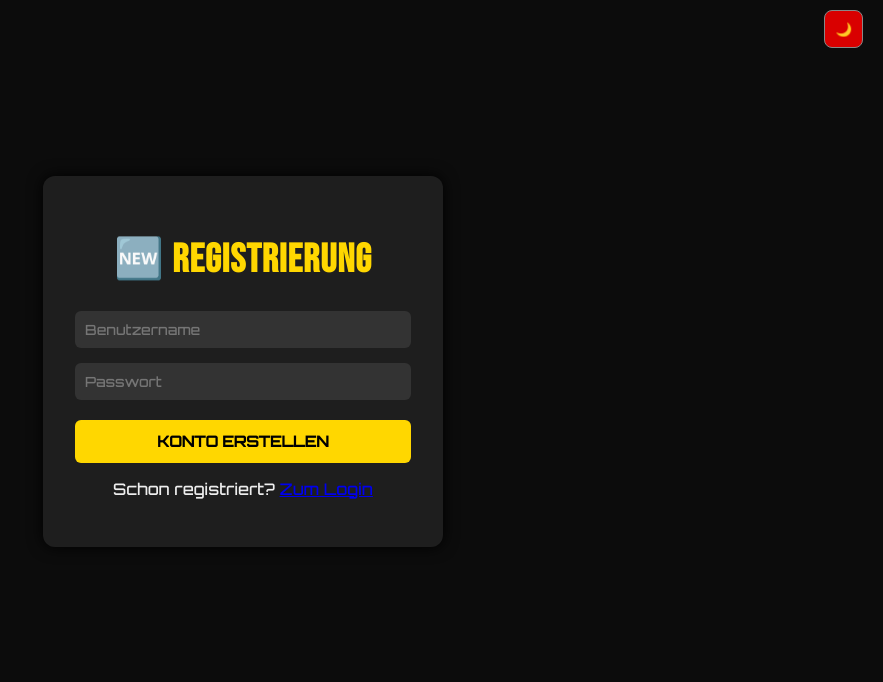
After one commit to Tafi03/racevalleykings, a Flask app: page /register in a window 1280 px wide. The commit adds this page. Shown: the top 682 px of the page, without its empty margins (397-1280 px from the left). Run offline with Flask 3, Linux system fonts and the light colour scheme.

Commit message:
user register

```diff
--- a/app.py
+++ b/app.py
@@ -176,3 +176,33 @@ def admin_delete_user(user_id):
 # ── Lokalstart ───────────────────────────────────────────────────────
 if __name__ == '__main__':
     app.run(debug=True)
+
+@app.route('/register', methods=['GET', 'POST'])
+def register():
+    error = None
+    if request.method == 'POST':
+        username = request.form['username']
+        password = request.form['password']
+
+        if not username or not password:
+            error = "Bitte Benutzername und Passwort angeben."
+        else:
+            with engine.begin() as conn:
+                user_exists = conn.execute(
+                    text("SELECT 1 FROM nutzer WHERE username = :u"),
+                    {"u": username}
+                ).fetchone()
+                if user_exists:
+                    error = "Benutzername existiert bereits."
+                else:
+                    pw_hash = generate_password_hash(password)
+                    conn.execute(
+                        text("""
+                            INSERT INTO nutzer (username, passwort)
+                            VALUES (:u, :p)
+                        """),
+                        {"u": username, "p": pw_hash}
+                    )
+                    session['user'] = username
+                    return redirect('/zeiten')
+    return render_template("register.html", error=error)
--- a/templates/login.html
+++ b/templates/login.html
@@ -53,6 +53,7 @@
             <div class="form-group">
                 <button type="submit">Einloggen</button>
             </div>
+            <p style="margin-top: 1em;">Noch kein Konto? <a href="/register">Registrieren</a></p>
         </form>
     </div>
 
--- /dev/null
+++ b/templates/register.html
@@ -0,0 +1,31 @@
+<!DOCTYPE html>
+<html lang="de">
+<head>
+    <meta charset="UTF-8">
+    <title>Registrieren – Race Valley Kings</title>
+    <link rel="stylesheet" href="{{ url_for('static', filename='style.css') }}">
+    <link rel="icon" href="{{ url_for('static', filename='favicon.ico') }}">
+    <link href="https://fonts.googleapis.com/css2?family=Orbitron:wght@500&family=Bebas+Neue&family=Press+Start+2P&family=Noto+Sans+JP&display=swap" rel="stylesheet">
+</head>
+<body class="dark">
+
+    <div style="position: absolute; top: 10px; right: 20px;">
+        <button id="theme-toggle" class="theme-btn">🌙</button>
+    </div>
+
+    <div class="login-container">
+        <h1>🆕 Registrierung</h1>
+        {% if error %}
+            <p class="error">{{ error }}</p>
+        {% endif %}
+        <form method="POST" class="login-form">
+            <input name="username" placeholder="Benutzername" required>
+            <input name="password" type="password" placeholder="Passwort" required>
+            <button type="submit">Konto erstellen</button>
+        </form>
+        <p style="margin-top: 1em;">Schon registriert? <a href="/login">Zum Login</a></p>
+    </div>
+
+    <script src="{{ url_for('static', filename='theme.js') }}"></script>
+</body>
+</html>
```
